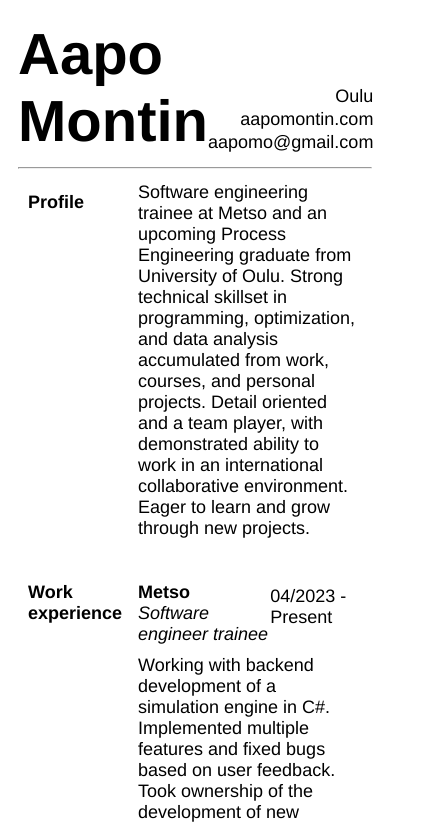
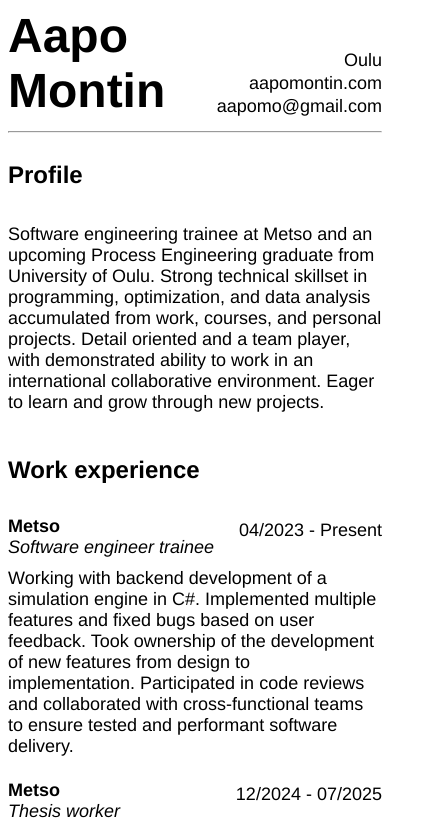
Before and after one commit to apmnt/cv, a plain HTML site: page index.html in a window 390 px wide. Shown: the top 825 px of the page, 439 px wide, since content can reach past the window. Drawn offline with Linux system fonts and the light colour scheme.

Commit message:
Add initial mobile view

```diff
--- a/style.css
+++ b/style.css
@@ -29,7 +29,7 @@ section {
   margin-bottom: 20px;
 }
 
-.section-header h2{
+.section-header h2 {
   margin-top: 18px;
 }
 
@@ -99,7 +99,7 @@ main {
   gap: 20px;
 }
 
-.skills-list h2 {
+.skills-list h3 {
   margin-bottom: 0;
 }
 
@@ -108,3 +108,62 @@ main {
   gap: 30px;
   align-self: center;
 }
+
+@media (max-width: 600px) {
+
+  header {
+    flex-direction: row;
+    width: 100%;
+    align-content: center;
+  }
+
+  h1 {
+    font-size: 3rem;
+  }
+
+  h2 {
+    font-size: 24px;
+  }
+
+  .cv-container {
+    padding: 0px;
+    margin: 0px;
+  }
+
+  main {
+    margin: 0px;
+  }
+
+  .profile,
+  .work-experience,
+  .education,
+  .skills,
+  .languages {
+    grid-template-columns: 1fr;
+  }
+
+  .skills-lists {
+    grid-template-columns: 1fr;
+  }
+
+  .section-header {
+    position: sticky;
+    top: 0;
+    height: 50px;
+    background-color: white;
+    z-index: 2;
+  }
+
+  .experience-header {
+    position: sticky;
+    top: 50px;
+    background-color: white;
+    z-index: 1;
+  }
+
+  .skills-lists {
+    gap: 0px;
+  }
+
+
+}
```
